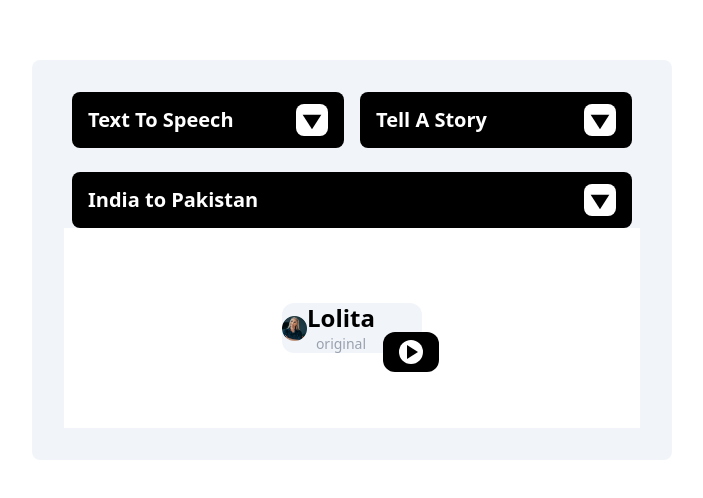
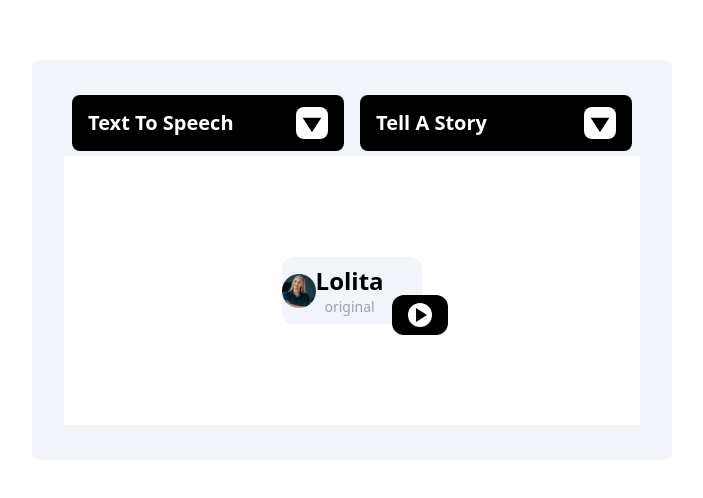
Before and after one commit to Tusharhotbit123/vslabs, a React (Vite) app: page / in a window 1280 px wide. Shown: the part 140-638 px from the top of the page, without its empty margins (288-991 px from the left). Built offline with nearby package versions, Linux system fonts and the light colour scheme.

Commit message:
integrate drop down

```diff
--- /dev/null
+++ b/src/components/molecules/Dubbing.tsx
@@ -0,0 +1,5 @@
+const Dubbing = () => {
+  return <div>Dubbing</div>;
+};
+
+export default Dubbing;
--- a/src/components/molecules/Topbar.tsx
+++ b/src/components/molecules/Topbar.tsx
@@ -64,14 +64,20 @@ import { useState } from "react";
 import { Button } from "../atoms/Button";
 import { DownArrow } from "../../assets/DownArrow";
 
-const Dropdown = ({ options }: { options: string[] }) => {
+const Dropdown = ({
+  options,
+  onSelect,
+}: {
+  options: string[];
+  onSelect: (value: string) => void;
+}) => {
   return (
     <div className="absolute right-0 mt-2 w-3/4 bg-white border rounded-lg shadow-lg z-10">
       {options.map((opt, i) => (
         <div
           key={i}
           className="px-4 py-2 hover:bg-gray-100 cursor-pointer"
-          onClick={() => alert(opt)}
+          onClick={() => onSelect(opt)}
         >
           {opt}
         </div>
@@ -82,9 +88,10 @@ const Dropdown = ({ options }: { options: string[] }) => {
 
 type TopbarProps = {
   buttons: string[];
+  onSelect: (value: string) => void;
 };
 
-const Topbar = ({ buttons }: TopbarProps) => {
+const Topbar = ({ buttons, onSelect }: TopbarProps) => {
   const [openDropdown, setOpenDropdown] = useState<string | null>(null);
 
   const renderButton = (label: string, key: string, options: string[]) => (
@@ -102,7 +109,15 @@ const Topbar = ({ buttons }: TopbarProps) => {
           }}
         />
       </Button>
-      {openDropdown === key && <Dropdown options={options} />}
+      {openDropdown === key && (
+        <Dropdown
+          options={options}
+          onSelect={(value) => {
+            onSelect(value);
+            setOpenDropdown(null);
+          }}
+        />
+      )}
     </div>
   );
 
@@ -115,15 +130,15 @@ const Topbar = ({ buttons }: TopbarProps) => {
       {finalButtons.map((btn) =>
         btn === "Text To Speech"
           ? renderButton("Text To Speech", "tts", [
-              "English",
-              "Hindi",
-              "French",
+              "Text to Speech",
+              "Dubbing & LipSynch",
+              "Voice Cloning",
             ])
           : btn === "Tell A Story"
           ? renderButton("Tell A Story", "story", [
-              "Adventure",
-              "Comedy",
-              "Sci-Fi",
+              "Tell A Story",
+              "Introduce a Podcast",
+              "Create a Video Voiceover",
             ])
           : renderButton(btn, "custom", ["Option 1", "Option 2", "Option 3"])
       )}
--- a/src/components/organisms/Workspace.tsx
+++ b/src/components/organisms/Workspace.tsx
@@ -1,9 +1,10 @@
+import Dubbing from "../molecules/Dubbing";
 import VoiceBox from "../molecules/VoiceBox";
 
-const Workspace = () => {
+const Workspace = ({ selected }: { selected: string }) => {
   return (
-    <div  className="h-4/5 w-full bg-white px-2 flex items-center justify-center">
-       <VoiceBox/>
+    <div className="h-4/5 w-full bg-white px-2 flex items-center justify-center">
+      {selected === "Dubbing & LipSynch" ? <Dubbing /> : <VoiceBox />}
     </div>
   );
 };
--- a/src/pages/Widget.tsx
+++ b/src/pages/Widget.tsx
@@ -1,13 +1,13 @@
+import { useState } from "react";
 import Topbar from "../components/molecules/Topbar";
 import Workspace from "../components/organisms/Workspace";
 
 const Widget = () => {
+  const [selected, setSelected] = useState("Voice Cloning");
   return (
     <div className="bg-slate-100 h-1/2 w-1/2 rounded-lg p-8 flex flex-col itemns-center justify-around">
-      <Topbar buttons={["Text To Speech"]} />
-      <br />
-      <Topbar buttons={["India to Pakistan"]} />
-      <Workspace />
+      <Topbar buttons={["Text To Speech"]} onSelect={setSelected} />
+      <Workspace selected={selected} />
     </div>
   );
 };
```
